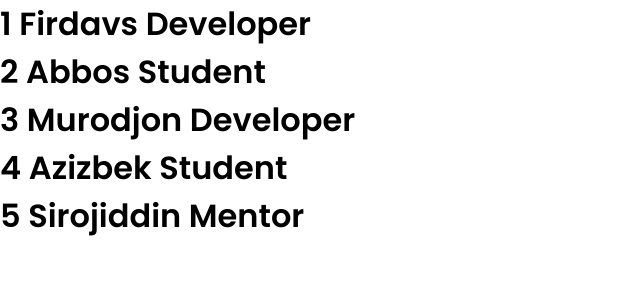
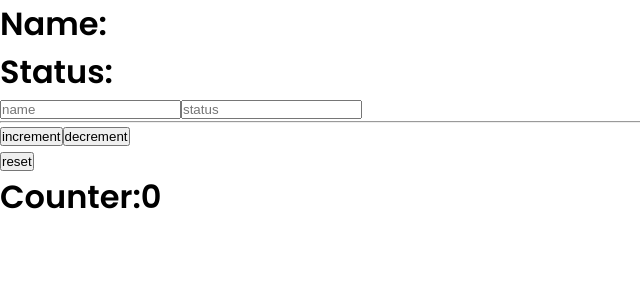
Before and after one commit to FirdavsNazar/React_JS, a React (Create React App) app in the folder React_tutorial/: page / in a window 1280 px wide. Shown: the top 300 px of the page, without its empty margins (0-640 px from the left). Built offline with nearby package versions, Linux system fonts and the light colour scheme.

Commit message:
React UseState (hooks)

```diff
--- a/React_tutorial/src/index.js
+++ b/React_tutorial/src/index.js
@@ -1,8 +1,8 @@
 
-import React from 'react'
+import React, { useState } from 'react'
 import ReactDOM from 'react-dom'
 import './index.css'
-import Key from './lesson_8 (Fun_hooks)/key'
+import State from './lesson_8 (Fun_hooks)/useState.jsx'
 
 
 
@@ -15,7 +15,7 @@ import Key from './lesson_8 (Fun_hooks)/key'
 ReactDOM.render(
 <React.StrictMode>
 
-  <Key/>
+  <State/>
 
 
 
--- /dev/null
+++ b/React_tutorial/src/lesson_8 (Fun_hooks)/useState.jsx
@@ -0,0 +1,79 @@
+
+import {useState} from 'react'
+
+
+
+
+ const State = () => {
+    const [count, setCount] = useState(0)
+    const [name, setName] = useState('')
+    // const [status, setStatus] = useState('Developer')
+
+    const increment = () =>{
+        setCount(count+1)
+    }
+
+    const decrement = () =>{
+        setCount(count-1)
+    }
+    const reset = () =>{
+        setCount(0)
+    }
+
+    const multiFunction = (e) => {
+        setName({ ...name, [e.target.name]: e.target.value });
+    }
+
+    // const onStatusChange = (e) => {
+    //     setStatus(e.target.value)
+    // }
+
+
+
+  return (
+    <div>
+        {/* with inputs */}
+        <h1>Name: {name.name}</h1>
+        <h1>Status: {name.status}</h1>
+        <input onChange={multiFunction} name='name' type="text" placeholder='name' />
+        <input onChange={multiFunction} name='status'type="text" placeholder='status' />
+        <hr />
+
+
+
+
+
+        {/* with buttons */}
+
+        <button onClick={increment}>increment</button>
+        <button onClick={decrement}>decrement</button> <br />
+        <button onClick={reset}>reset</button>
+        <h1> Counter:{count}</h1>
+
+    </div>
+  )
+}
+
+
+
+
+// import React, { useState } from 'react';
+
+// const State = () => {
+//   const [name, setName] = useState({}); // Assuming `name` is initially an object
+
+//   const multiFunction = (e) => {
+//     setName({ ...name, [e.target.name]: e.target.value });
+//   };
+
+//   return (
+//     <div>
+//       <input type="text" name="firstName" onChange={multiFunction} placeholder='fname' />
+//       <input type="text" name="lastName" onChange={multiFunction} placeholder='lname' />
+//       <p>First Name: {name.firstName}</p>
+//       <p>Last Name: {name.lastName}</p>
+//     </div>
+//   );
+// };
+
+export default State
```
